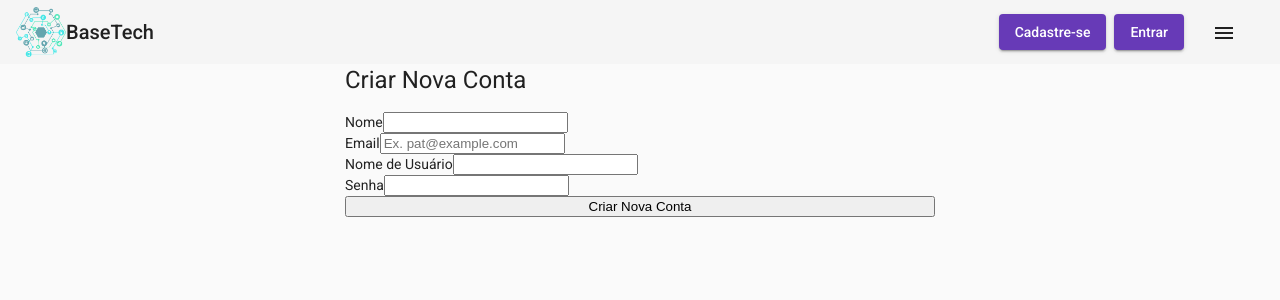
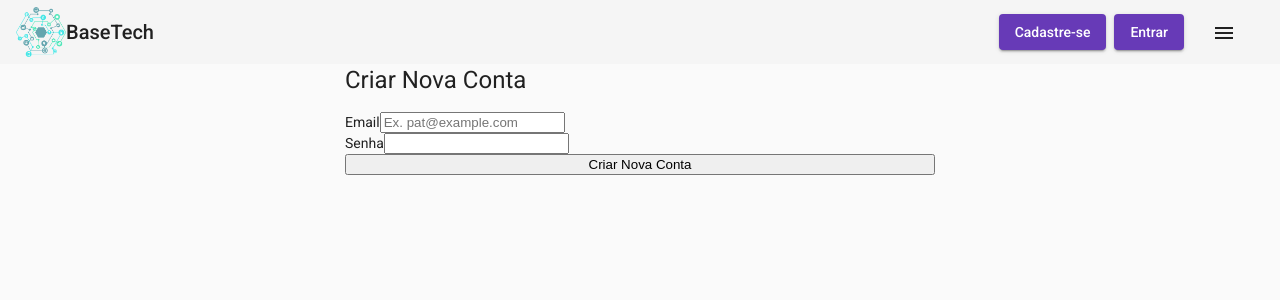
Before and after one commit to LukasRusso/DCT-ANG, an Angular app: page / in a window 1280 px wide. Both pictures are taken after a click on the button "Cadastre-se". Shown: the top 300 px of the page. Built offline with nearby package versions, Linux system fonts and the light colour scheme.

Commit message:
criação do usuário com api

```diff
--- a/src/app/services/post-api/post-api.service.ts
+++ b/src/app/services/post-api/post-api.service.ts
@@ -3,6 +3,7 @@ import { HttpClient, HttpHeaders } from '@angular/common/http'
 import { tap } from 'rxjs/operators';
 import { Observable } from 'rxjs';
 import { PostSumary } from 'src/app/site/models/postSumary';
+import { environment } from 'src/environments/environment';
 
 
 @Injectable({
@@ -12,7 +13,7 @@ import { PostSumary } from 'src/app/site/models/postSumary';
 
 export class PostApiService {
 
-  url ="http://localhost:3000/posts";
+  url = environment.apiUrl + "/forum";
   constructor(private http: HttpClient) {}
 
 
--- /dev/null
+++ b/src/app/services/user-api/user-api-store.service.ts
@@ -0,0 +1,17 @@
+import { Injectable } from '@angular/core';
+import { Store } from 'src/app/core/models/store-model';
+import { Usuario } from 'src/app/site/models/usuario';
+import { UserApiService } from './user-api.service';
+
+@Injectable({
+  providedIn: 'root',
+})
+export class UserApiStoreService extends Store<Usuario> {
+
+  constructor(private api: UserApiService) {
+    super(null as any);
+  }
+  createUser(userForm: Usuario) {
+    return this.api.createUser(userForm);
+  }
+}
--- /dev/null
+++ b/src/app/services/user-api/user-api.service.ts
@@ -0,0 +1,24 @@
+import { Injectable } from '@angular/core';
+import { HttpClient, HttpHeaders } from '@angular/common/http';
+import { tap } from 'rxjs/operators';
+import { Observable } from 'rxjs';
+import { PostSumary } from 'src/app/site/models/postSumary';
+import { environment } from 'src/environments/environment';
+import { Usuario } from 'src/app/site/models/usuario';
+
+@Injectable({
+  providedIn: 'root',
+})
+export class UserApiService {
+  url = environment.apiUrl + '/user';
+  constructor(private http: HttpClient) {}
+
+  createUser(user: Usuario): Observable<Usuario> {
+    let httpHeaders = new HttpHeaders({
+      'Content-Type': 'application/json',
+      'Cache-Control': 'no-cache',
+    });
+    let options = { headers: httpHeaders };
+    return this.http.post<Usuario>(this.url, user, options);
+  }
+}
--- a/src/app/site/pages/subcription-page/subcription-page.component.html
+++ b/src/app/site/pages/subcription-page/subcription-page.component.html
@@ -1,20 +1,14 @@
-<form class="form">
+<form class="form" [formGroup]="pageForm">
   <h1>Criar Nova Conta</h1>
-  <mat-form-field class="example-full-width" appearance="fill">
-    <mat-label>Nome</mat-label>
-    <input matInput />
-  </mat-form-field>
+
   <mat-form-field class="example-full-width" appearance="fill">
     <mat-label>Email</mat-label>
-    <input type="email" matInput placeholder="Ex. pat@example.com" />
+    <input type="email" matInput placeholder="Ex. pat@example.com" formControlName="email"/>
   </mat-form-field>
-  <mat-form-field class="example-full-width" appearance="fill">
-    <mat-label>Nome de Usuário</mat-label>
-    <input matInput />
-  </mat-form-field>
+
   <mat-form-field class="example-full-width" appearance="fill">
     <mat-label>Senha</mat-label>
-    <input type="password" matInput />
+    <input type="password" matInput formControlName="senha" minlength="8"/>
   </mat-form-field>
-  <button mat-raised-button color="primary">Criar Nova Conta</button>
+  <button mat-raised-button color="primary" (click)='createUser()'>Criar Nova Conta</button>
 </form>
--- a/src/app/site/pages/subcription-page/subcription-page.component.ts
+++ b/src/app/site/pages/subcription-page/subcription-page.component.ts
@@ -1,5 +1,8 @@
 import { Component, OnInit } from '@angular/core';
+import { FormBuilder, FormGroup, Validators } from '@angular/forms';
 import { Router } from '@angular/router';
+import { UserApiStoreService } from 'src/app/services/user-api/user-api-store.service';
+import { Usuario } from '../../models/usuario';
 
 @Component({
   selector: 'app-subscription-page',
@@ -7,7 +10,23 @@ import { Router } from '@angular/router';
   styleUrls: ['./subcription-page.component.css'],
 })
 export class SubscriptionPeageComponent implements OnInit {
-  constructor(private route: Router) {}
+  pageForm: FormGroup;
+  constructor(private route: Router, private fb: FormBuilder, private service: UserApiStoreService) {
+    this.pageForm = this.fb.group({
+      email: ['',Validators.email],
+      senha: ['',Validators.minLength],
+    });
+  }
 
   ngOnInit() {}
+
+  createUser(){
+    if(this.pageForm.valid){
+      this.service.createUser(this.pageForm.value as Usuario).subscribe(() => this.route.navigateByUrl("/login"))
+      this.route.navigateByUrl('/');
+    }else{
+      alert("Preencha o formulario Corretamente")
+    }
+
+  }
 }
```
